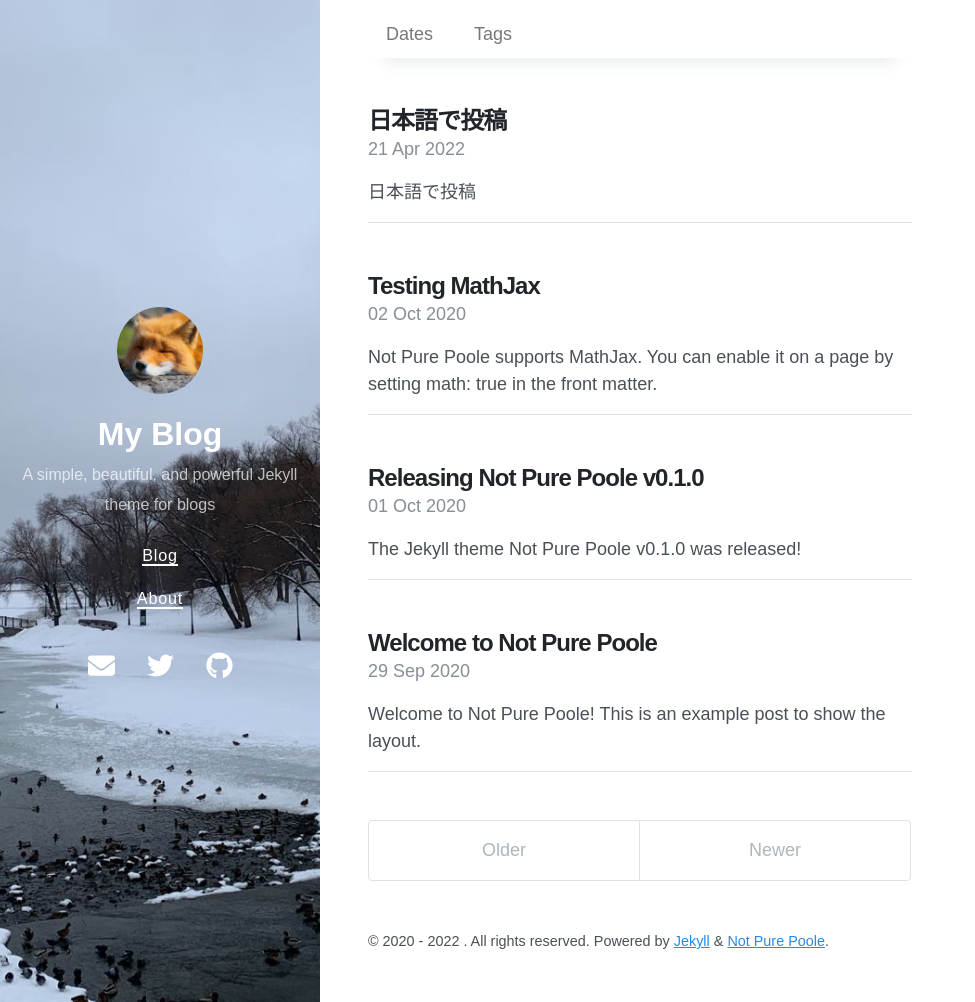
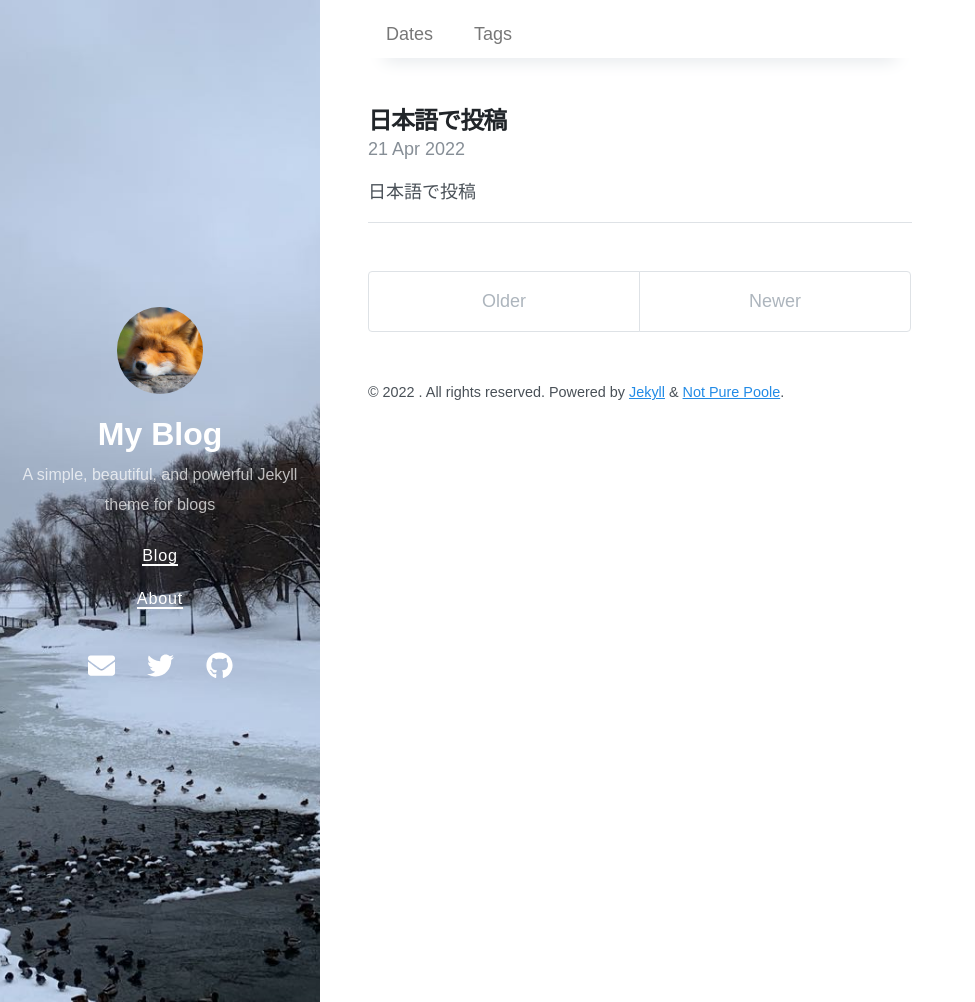
Before and after one commit to lazyfox1974/test, a Jekyll site: the page built from index.html, in a window 1280 px wide and 1002 px high. Shown: the whole window, without its empty margins (0-975 px from the left). Built offline with Jekyll 4.4.1, drawn with Linux system fonts in a browser that asks for light colours; nearby versions of some CDN libraries; the list of posts is cut into pages by our own code.

```diff
--- a/_posts/2020-09-29-welcome-to-not-pure-poole.md
+++ /dev/null
@@ -1,169 +0,0 @@
----
-layout: post
-title: Welcome to Not Pure Poole
-date: 2020-09-29 23:18 +0800
-last_modified_at: 2020-10-01 01:08:25 +0800
-tags: [jekyll theme, jekyll, tutorial]
-toc:  true
----
-Welcome to **Not Pure Poole**! This is an example post to show the layout.
-{: .message }
-
-First, do you notice the TOC on the right side? Try to scroll down to read this post, you'll find that the TOC is always sticky in the viewport.
-
-Cum sociis natoque penatibus et magnis <a href="#">dis parturient montes</a>, nascetur ridiculus mus. *Aenean eu leo quam.* Pellentesque ornare sem lacinia quam venenatis vestibulum. Sed posuere consectetur est at lobortis. Cras mattis consectetur purus sit amet fermentum.
-
-> Curabitur blandit tempus porttitor. Nullam quis risus eget urna mollis ornare vel eu leo. Nullam id dolor id nibh ultricies vehicula ut id elit.
-
-Etiam porta **sem malesuada magna** mollis euismod. Cras mattis consectetur purus sit amet fermentum. Aenean lacinia bibendum nulla sed consectetur.
-
-## Inline HTML elements
-
-HTML defines a long list of available inline tags, a complete list of which can be found on the [Mozilla Developer Network](https://developer.mozilla.org/en-US/docs/Web/HTML/Element).
-
-- **To bold text**, use `<strong>`.
-- *To italicize text*, use `<em>`.
-- <mark>To highlight</mark>, use `<mark>`.
-- Abbreviations, like <abbr title="HyperText Markup Langage">HTML</abbr> should use `<abbr>`, with an optional `title` attribute for the full phrase.
-- Citations, like <cite>&mdash; Mark Otto</cite>, should use `<cite>`.
-- <del>Deleted</del> text should use `<del>` and <ins>inserted</ins> text should use `<ins>`.
-- Superscript <sup>text</sup> uses `<sup>` and subscript <sub>text</sub> uses `<sub>`.
-
-Most of these elements are styled by browsers with few modifications on our part.
-
-## Footnotes
-
-Footnotes are supported as part of the Markdown syntax. Here's one in action. Clicking this number[^fn-sample_footnote] will lead you to a footnote. The syntax looks like:
-
-{% highlight text %}
-Clicking this number[^fn-sample_footnote]
-{% endhighlight %}
-
-Each footnote needs the `^fn-` prefix and a unique ID to be referenced for the footnoted content. The syntax for that list looks something like this:
-
-{% highlight text %}
-[^fn-sample_footnote]: Handy! Now click the return link to go back.
-{% endhighlight %}
-
-You can place the footnoted content wherever you like. Markdown parsers should properly place it at the bottom of the post.
-
-## Heading
-
-Vivamus sagittis lacus vel augue rutrum faucibus dolor auctor. Duis mollis, est non commodo luctus, nisi erat porttitor ligula, eget lacinia odio sem nec elit. Morbi leo risus, porta ac consectetur ac, vestibulum at eros.
-
-### Code
-
-Inline code is available with the `<code>` element. Snippets of multiple lines of code are supported through Rouge. Longer lines will automatically scroll horizontally when needed. You may also use code fencing (triple backticks) for rendering code.
-
-{% highlight js %}
-// Example can be run directly in your JavaScript console
-
-// Create a function that takes two arguments and returns the sum of those arguments
-var adder = new Function("a", "b", "return a + b");
-
-// Call the function
-adder(2, 6);
-// > 8
-{% endhighlight %}
-
-You may also optionally show code snippets with line numbers. Add `linenos` to the Rouge tags.
-
-{% highlight js linenos %}
-// Example can be run directly in your JavaScript console
-
-// Create a function that takes two arguments and returns the sum of those arguments
-var adder = new Function("a", "b", "return a + b");
-
-// Call the function
-adder(2, 6);
-// > 8
-{% endhighlight %}
-
-Aenean lacinia bibendum nulla sed consectetur. Etiam porta sem malesuada magna mollis euismod. Fusce dapibus, tellus ac cursus commodo, tortor mauris condimentum nibh, ut fermentum massa.
-
-### Lists
-
-Cum sociis natoque penatibus et magnis dis parturient montes, nascetur ridiculus mus. Aenean lacinia bibendum nulla sed consectetur. Etiam porta sem malesuada magna mollis euismod. Fusce dapibus, tellus ac cursus commodo, tortor mauris condimentum nibh, ut fermentum massa justo sit amet risus.
-
-- Praesent commodo cursus magna, vel scelerisque nisl consectetur et.
-- Donec id elit non mi porta gravida at eget metus.
-- Nulla vitae elit libero, a pharetra augue.
-
-Donec ullamcorper nulla non metus auctor fringilla. Nulla vitae elit libero, a pharetra augue.
-
-1. Vestibulum id ligula porta felis euismod semper.
-2. Cum sociis natoque penatibus et magnis dis parturient montes, nascetur ridiculus mus.
-3. Maecenas sed diam eget risus varius blandit sit amet non magna.
-
-Cras mattis consectetur purus sit amet fermentum. Sed posuere consectetur est at lobortis.
-
-<dl>
-  <dt>HyperText Markup Language (HTML)</dt>
-  <dd>The language used to describe and define the content of a Web page</dd>
-
-  <dt>Cascading Style Sheets (CSS)</dt>
-  <dd>Used to describe the appearance of Web content</dd>
-
-  <dt>JavaScript (JS)</dt>
-  <dd>The programming language used to build advanced Web sites and applications</dd>
-</dl>
-
-Integer posuere erat a ante venenatis dapibus posuere velit aliquet. Morbi leo risus, porta ac consectetur ac, vestibulum at eros. Nullam quis risus eget urna mollis ornare vel eu leo.
-
-### Images
-
-Quisque consequat sapien eget quam rhoncus, sit amet laoreet diam tempus. Aliquam aliquam metus erat, a pulvinar turpis suscipit at.
-
-![placeholder](http://placehold.it/800x400 "Large example image")
-![placeholder](http://placehold.it/400x200 "Medium example image")
-![placeholder](http://placehold.it/200x200 "Small example image")
-
-Align to the center by adding `class="align-center"`:
-
-![placeholder](http://placehold.it/400x200 "Medium example image"){: .align-center}
-
-### Tables
-
-Aenean lacinia bibendum nulla sed consectetur. Lorem ipsum dolor sit amet, consectetur adipiscing elit.
-
-<table>
-  <thead>
-    <tr>
-      <th>Name</th>
-      <th>Upvotes</th>
-      <th>Downvotes</th>
-    </tr>
-  </thead>
-  <tfoot>
-    <tr>
-      <td>Totals</td>
-      <td>21</td>
-      <td>23</td>
-    </tr>
-  </tfoot>
-  <tbody>
-    <tr>
-      <td>Alice</td>
-      <td>10</td>
-      <td>11</td>
-    </tr>
-    <tr>
-      <td>Bob</td>
-      <td>4</td>
-      <td>3</td>
-    </tr>
-    <tr>
-      <td>Charlie</td>
-      <td>7</td>
-      <td>9</td>
-    </tr>
-  </tbody>
-</table>
-
-Nullam id dolor id nibh ultricies vehicula ut id elit. Sed posuere consectetur est at lobortis. Nullam quis risus eget urna mollis ornare vel eu leo.
-
------
-
-Want to see something else added? <a href="https://github.com/vszhub/not-pure-poole/issues/new">Open an issue.</a>
-
-[^fn-sample_footnote]: Handy! Now click the return link to go back.
--- a/_posts/2020-10-01-releasing-not-pure-poole-v0-1-0.md
+++ /dev/null
@@ -1,14 +0,0 @@
----
-layout: post
-title: Releasing Not Pure Poole v0.1.0
-author: Songzi Vong
-tags:
-- jekyll theme
-- jekyll
-date: 2020-10-01 13:56 +0800
----
-The Jekyll theme **Not Pure Poole** v0.1.0 was released!
-
-Not Pure Poole is a simple, beautiful, and powerful Jekyll theme for blogs. It is built on [Poole](https://github.com/poole/poole) and [Pure](https://purecss.io/).
-
-For more information about this theme, you can read the [README](https://github.com/vszhub/not-pure-poole/blob/master/README.md) file.
--- a/_posts/2020-10-02-testing-mathjax.md
+++ /dev/null
@@ -1,17 +0,0 @@
----
-layout: post
-title: Testing MathJax
-tags: mathjax
-math: true
-date: 2020-10-02 15:32 +0800
----
-Not Pure Poole supports [MathJax](https://www.mathjax.org/). You can enable it on a page by setting `math: true` in the front matter.
-
-An inline math: \\\(E=mc^2\\\).
-
-A display math:
-
-$$
-i\hbar \frac{\partial \Psi}{\partial t} = -\frac{\hbar^2}{2m}
-\frac{\partial^2 \Psi}{\partial x^2} + V \Psi
-$$
--- a/about.md
+++ b/about.md
@@ -3,6 +3,4 @@ layout: page
 title: About
 ---
 
-**Not Pure Poole** is a simple, beautiful, and powerful Jekyll theme for blogs. It is built on [Poole](https://github.com/poole/poole) and [Pure](https://purecss.io/).
-
-For more information about Not Pure Poole, please browse the [README](https://github.com/vszhub/not-pure-poole) file.
+アバウトページです。
```
Also changed, not shown: README.md (deleted).
